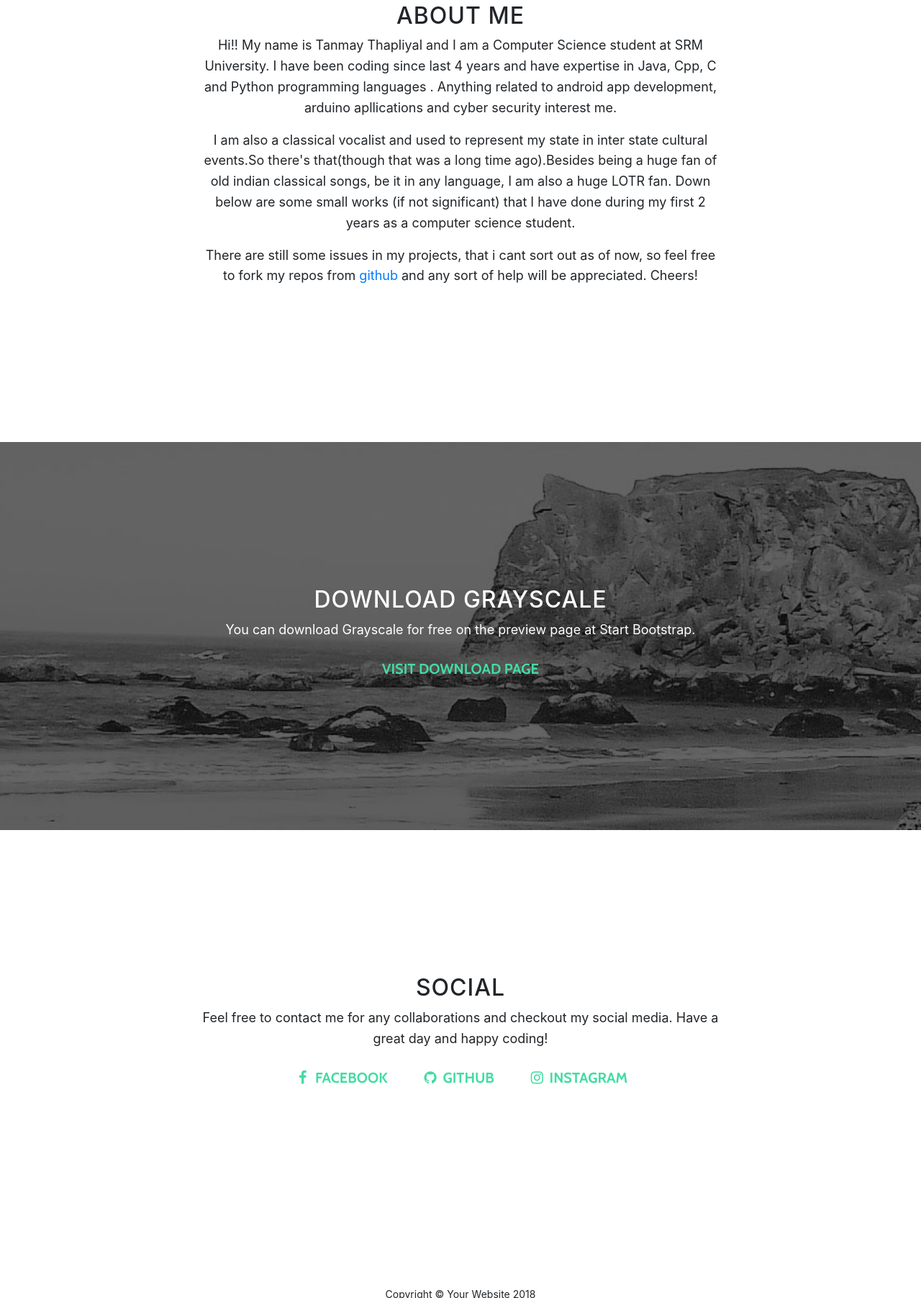
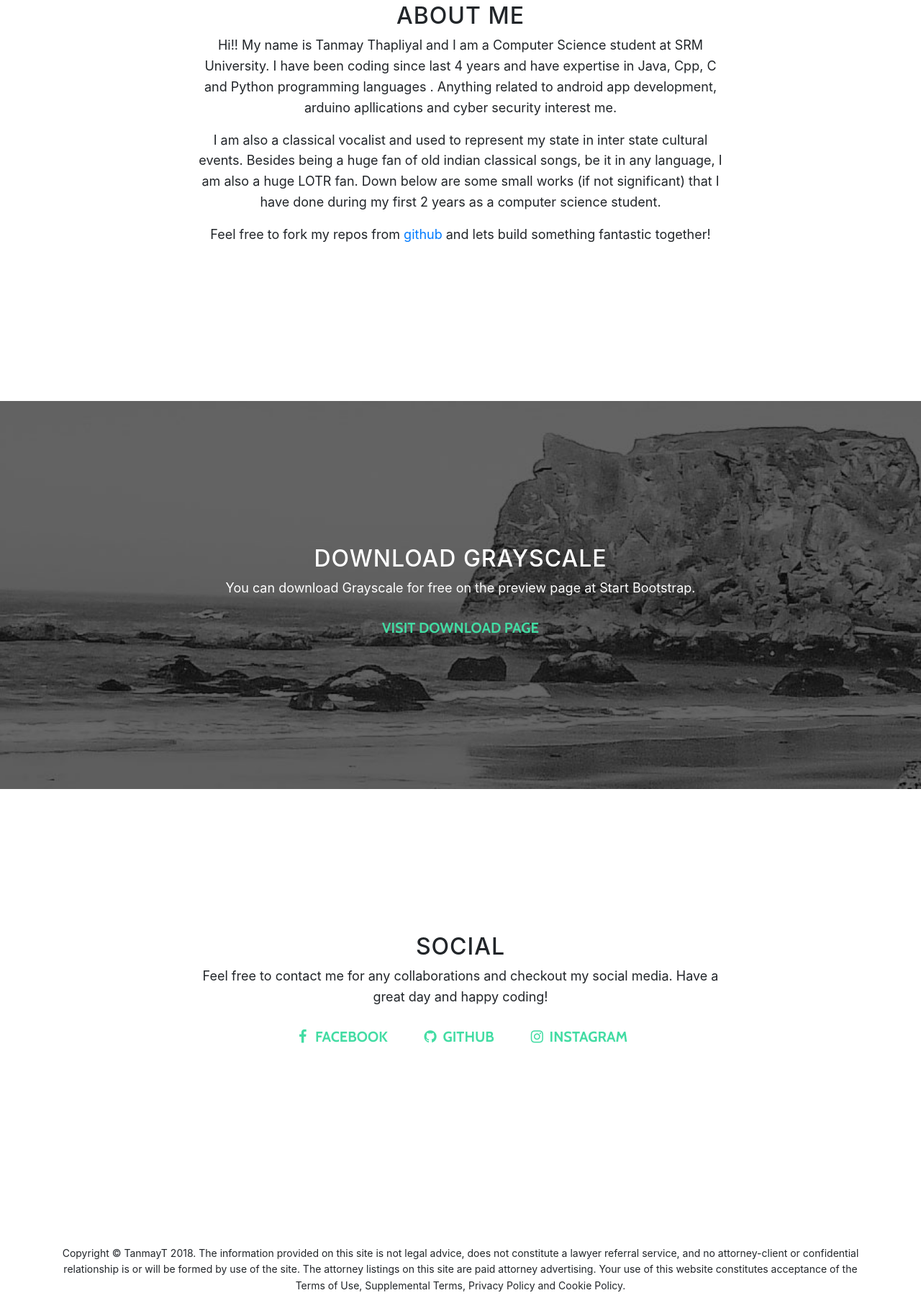
Before and after one commit to TanmayT/Bootstrap-Templates, a website with bundled scripts: page index.html in a window 1280 px wide. Shown: the part 997-2800 px from the top of the page at 72% size. Built offline with nearby package versions, Linux system fonts and the light colour scheme.

Commit message:
Update index.html

```diff
--- a/index.html
+++ b/index.html
@@ -28,7 +28,7 @@
     <!-- Navigation -->
     <nav class="navbar navbar-expand-lg navbar-light fixed-top" id="mainNav">
       <div class="container">
-        <a class="navbar-brand js-scroll-trigger" href="#page-top">Start Bootstrap</a>
+        <a class="navbar-brand js-scroll-trigger" href="#page-top">Reach Top</a>
         <button class="navbar-toggler navbar-toggler-right" type="button" data-toggle="collapse" data-target="#navbarResponsive" aria-controls="navbarResponsive" aria-expanded="false" aria-label="Toggle navigation">
           Menu
           <i class="fa fa-bars"></i>
@@ -76,11 +76,10 @@
             <p>Hi!! My name is Tanmay Thapliyal and I am a Computer Science student at SRM University. I have been coding since last 4 years and have expertise in Java, Cpp, C and Python programming languages .
                 Anything related to android app development, arduino apllications and cyber security interest me.</p>
             <p>I am also a classical vocalist and used to represent my state in inter
-              state cultural events.So there's that(though that was a long time ago).Besides being a huge fan of old indian classical songs, be it in any language,
+              state cultural events. Besides being a huge fan of old indian classical songs, be it in any language,
               I am also a huge LOTR fan. Down below are some small works (if not significant) that I have done during my first 2 years as a computer science student.</p>
-            <p>There are still some issues in my projects,
-              that i cant sort out as of now, so feel free to fork my repos from
-              <a href="https://github.com/TanmayT">github</a> and any sort of help will be appreciated. Cheers!</p>
+            <p> Feel free to fork my repos from
+              <a href="https://github.com/TanmayT">github</a> and lets build something fantastic together!</p>
           </div>
         </div>
       </div>
@@ -135,7 +134,8 @@
     <!-- Footer -->
     <footer>
       <div class="container text-center">
-        <p>Copyright &copy; Your Website 2018</p>
+        <p>Copyright &copy; TanmayT 2018. The information provided on this site is not legal advice, does not constitute a lawyer referral service, and no attorney-client or confidential relationship is or will be formed by use of the site.
+          The attorney listings on this site are paid attorney advertising. Your use of this website constitutes acceptance of the Terms of Use, Supplemental Terms, Privacy Policy and Cookie Policy.</p>
       </div>
     </footer>
 
```
